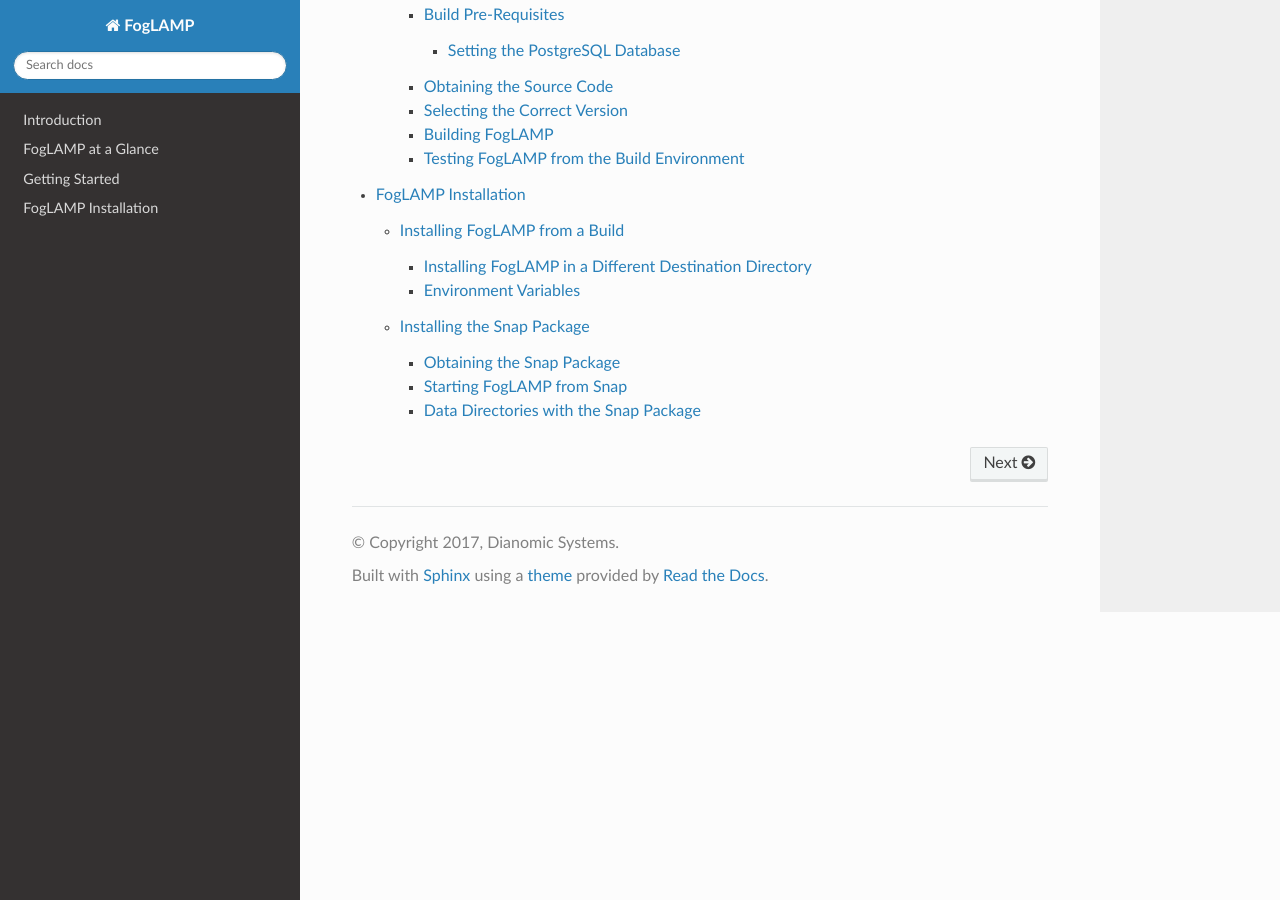
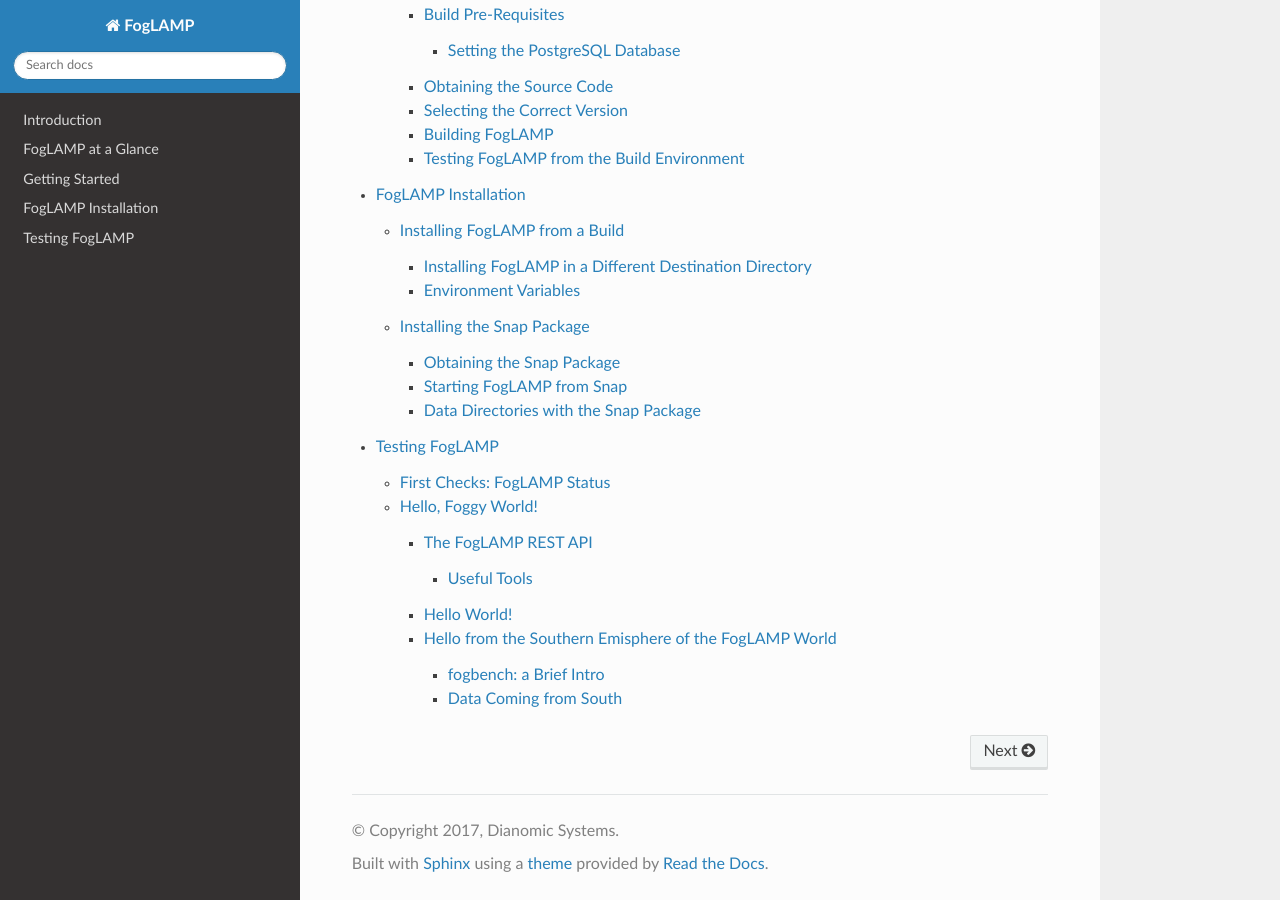
Before and after one commit to fledge-iot/fledge, a Sphinx documentation site: the page built from docs/index.rst, in a window 1280 px wide and 900 px high, scrolled down 769 px. Built offline with Sphinx 7.4.7 and the Read the Docs theme 2.0.0, drawn with Linux system fonts in a browser that asks for light colours; part of the change alters nothing that is shown.

```diff
--- /dev/null
+++ b/docs/05_testing.rst
@@ -0,0 +1,311 @@
+.. FogLAMP testing describes how to test FogLAMP
+
+.. |br| raw:: html
+
+   <br />
+
+.. Images
+.. |postman_ping| image:: images/postman_ping.jpg
+
+.. Links
+
+.. Links in new tabs
+
+.. |curl| raw:: html
+
+   <a href="https://en.wikipedia.org/wiki/CURL" target="_blank">curl</a>
+
+.. |postman| raw:: html
+
+   <a href="https://www.getpostman.com/" target="_blank">Postman</a>
+
+
+.. =============================================
+
+
+***************
+Testing FogLAMP
+***************
+
+After the installation, you are now ready to test FogLAMP. An end-to-end test involves three types of tests:
+
+- The **South** side, i.e. testing the collection of information from South microservices and associated plugins
+- The **North** side, i.e. testing the tasks that send data North to historians, databases, Enterprise and Cloud systems
+- The **East/West** side, i.e. testing the interaction of external applications with FogLAMP via REST API.
+
+This chapter describes how to tests FogLAMP in these three directions.
+
+
+First Checks: FogLAMP Status
+============================
+
+Before we start, let's make sure that FogLAMP is up and running and that we have the tasks and services in place to execute the tests. |br| First, run the ``foglamp status`` command to check if FogLAMP has already started. The result of the command can be:
+
+- ``FogLAMP not running.`` - it means that we must start FogLAMP with ``foglamp start``
+- ``FogLAMP starting.`` - it means that we have started FogLAMP but the starting phase has not been completed yet. You should wait for a little while (from few seconds to about a minute) to see FogLAMP running.
+- ``FogLAMP running.`` - (plus extra rows giving the uptime and other info. It means that FogLAMP is up and running, hence it is ready for use.
+
+
+When you have a running FogLAMP, check the extra information provided by the ``foglamp status`` command:
+
+.. code-block:: console
+
+  $ foglamp status
+  FogLAMP running.
+  FogLAMP uptime:  282 seconds.
+  === FogLAMP services:
+  foglamp.services.core
+  foglamp.services.south --port=44180 --address=127.0.0.1 --name=COAP
+  === FogLAMP tasks:
+  foglamp.tasks.north.sending_process --stream_id 1 --debug_level 1 --port=44180 --address=127.0.0.1 --name=sending process
+  foglamp.tasks.north.sending_process --stream_id 2 --debug_level 1 --port=44180 --address=127.0.0.1 --name=statistics to pi
+  $
+
+Let's analyze the output of the command:
+
+- ``FogLAMP running.`` - The FogLAMP Core microservice is running on this machine and it is responding to the status command as *running* because other basic microservices are also running.
+- ``FogLAMP uptime:  282 seconds.`` - This is a simple uptime in second provided by the Core microservice. It is equivalent to the ``ping`` method called via the REST API. The following lines provide a list of the modules running in this installation of FogLAMP. They are separated by dots and described in this way:
+  - The prefix ``foglamp`` is always present and identifies the FogLAMP modules.
+  - The following term describes the type of module: *services* for microservices, *tasks* for tasks etc.
+  - The following term is the name of the module: *core*, *storage*, *north*, *south*, *app*, *alert*
+  - The last term is the name of the plugin executed as part of the module.
+  - Extra arguments may be available: they are the arguments passed to the module by the core when it is launched.
+- ``=== FogLAMP services:`` - This block contains the list of microservices running in the FogLAMP plaftorm.
+  - ``foglamp.services.core`` is the Core microservice itself
+  - ``foglamp.services.south --port=44180 --address=127.0.0.1 --name=COAP`` - This South microservice is a listener of data pushed to FogLAMP via a CoAP protocol
+- ``=== FogLAMP tasks:`` - This block contains the list of tasks running in the FogLAMP platform.
+  - ``foglamp.tasks.north.sending_process ... --name=sending process`` is a North task that prepares and sends data collected by the South modules to the OSIsoft PI System in OMF (OSIsoft Message Format).
+  - ``foglamp.tasks.north.sending_process ... --name=statistics to pi`` is a North task that prepares and sends the internal statistics to the OSIsoft PI System in OMF (OSIsoft Message Format).
+
+
+Hello, Foggy World!
+===================
+
+The output of the ``foglamp status`` command gives you an idea of the modules runnning in your machine, but let's try to get more information from FogLAMP.
+
+
+The FogLAMP REST API
+--------------------
+
+First of all, we need to familiarize with the FogLAMP REST API. The API provides a set of methods used to monitor and administer the status of FogLAMP. Users and developers can also use the API to interact with external applications.
+
+This is a short list of the methods available to the administrators.  A more detailed list will be available soon:
+- **ping** - provides the uptime of the FogLAMP Core microservice
+- **statistics** - provides a set of statistics of the FogLAMP platform, such as data collected, sent, purged, rejected etc.
+
+
+Useful Tools
+~~~~~~~~~~~~
+
+Systems Administrators and Developers may already have their favorite tools to interact with a REST API, and they can probably use the same tools with FogLAMP. If you are not familiar with any tool, we recommend one of these:
+
+- If you are familiar with the Linux shell and command lines, |curl| is the simplest and most useful tool available. It comes with every Linux distribution (or you can easily add it if it is not available in the default installation.
+- If you prefer to use a browser-like interface, we recommend |postman|. Postman is an application available on Linux, MacOS and Windows and allows you to save queries, results, and run a set of queries with a single click.
+
+
+Hello World!
+------------
+
+Let's execute the *ping* method. First, you must identify the IP address where FogLAMP is running. If you have installed FogLAMP on your local machine, you can use *localhost*. Alternatively, check the IP address of the machine where FogLAMP is installed.
+
+.. note:: This version of FogLAMP does not have any security setup by default, therefore you may be able to access the entry point for the REST API by any external aplication, but there may be security setting on your operating environment that prevent access to specific ports from external applications. If you receive an error using the ping method, and the ``foglamp status`` command says that everything is running, it is likely that you are experiencing a security issue.
+
+The default port for the REST API is 8081. Using curl, try this command:
+
+.. code-block:: console
+
+  $ curl -s http://localhost:8081/foglamp/ping ; echo
+  {"uptime": 2646.8824095726013}
+  $
+
+The ``echo`` at the end of the line is simply used to add an extra new line to the output.
+|br| |br|
+If you are using Postman, select the *GET* method and type ``http://localhost:8081/foglamp/ping`` in the URI line. If you are accessing a remote machine, replace *localhost* with the correct IP address. The output should be something like:
+
+|postman_ping|
+
+This is the first message you may receive from FogLAMP!
+
+
+Hello from the Southern Emisphere of the FogLAMP World
+------------------------------------------------------
+
+Let's now try something more exciting. The primary job of FogLAMP is to collect data from the Edge (we call it *South*), buffer it in our storage engine and then we send the data to Cloud historians and Enterprise Servers (we call them *North*). We also offer information to local or networked applications, something we call *East* or *West*.
+|br| |br|
+In order to insert data you may need a sensor or a device that generates data. If you want to try FogLAMP but you do not have any sensor at hand, do not worry, we have a tool that can generate data as if it is a sensor.
+
+
+fogbench: a Brief Intro
+~~~~~~~~~~~~~~~~~~~~~~~
+
+FogLAMP comes with a little but pretty handy tool called **fogbench**. The tools is written in Python and it uses the same libraries of other modules of FogLAMP, therefore no extra libraries are needed. With *fogbench* you can do many things, like inserting data stored in files, running benchmarks to understand how FogLAMP performs in a given environment, or test an end-to-end installation.
+
+Depending on your environment, you can call *fogbench* in one of those ways:
+
+- In a development environment, use the script *scripts/extras/fogbench*, inside your project repository (remember to set the *FOGLAMP_ROOT* environment variable with the path to your project repository folder).
+- In an environment deployed with ``sudo make install``, use the script *bin/fogbench*.
+- In a snap installation, call the ``foglamp.fogbench`` script.
+
+Regardless of the position or environment, the *fogbench* tool, responds to your call like this:
+
+.. code-block:: console
+
+  $ foglamp.fogbench
+  >>> Make sure device service is running & CoAP server is listening on specified host and port
+  usage: fogbench [-h] [-v] [-k {y,yes,n,no}] -t TEMPLATE [-o OUTPUT]
+                  [-I ITERATIONS] [-O OCCURRENCES] [-H HOST] [-P PORT]
+                  [-i INTERVAL] [-S {total}]
+  fogbench: error: the following arguments are required: -t/--template
+  $
+
+...or more specifically, when you call invoke *fogbench* with the *--help* or *-h* argument:
+
+.. code-block:: console
+
+  $ foglamp.fogbench -h
+  >>> Make sure device service is running & CoAP server is listening on specified host and port
+  usage: fogbench [-h] [-v] [-k {y,yes,n,no}] -t TEMPLATE [-o OUTPUT]
+                  [-I ITERATIONS] [-O OCCURRENCES] [-H HOST] [-P PORT]
+                  [-i INTERVAL] [-S {total}]
+
+  fogbench -- a Python script used to test FogLAMP (simulate payloads)
+
+  optional arguments:
+    -h, --help            show this help message and exit
+    -v, --version         show program's version number and exit
+    -k {y,yes,n,no}, --keep {y,yes,n,no}
+                            Do not delete the running sample (default: no)
+    -t TEMPLATE, --template TEMPLATE
+                          Set the template file, json extension
+    -o OUTPUT, --output OUTPUT
+                          Set the statistics output file
+    -I ITERATIONS, --iterations ITERATIONS
+                          The number of iterations of the test (default: 1)
+    -O OCCURRENCES, --occurrences OCCURRENCES
+                          The number of occurrences of the template (default: 1)
+    -H HOST, --host HOST  CoAP server host address (default: localhost)
+    -P PORT, --port PORT  The FogLAMP port. (default: 5683)
+    -i INTERVAL, --interval INTERVAL
+                          The interval in seconds for each iteration (default:
+                          0)
+    -S {total}, --statistics {total}
+                          The type of statistics to collect (default: total)
+
+  The initial version of fogbench is meant to test the sensor/device interface
+  of FogLAMP using CoAP
+  $
+
+In order to use *fogbench* you need a template file. The template is a set of JSON elements that are used to create a random set of values that simulate the data generated by one or more sensors. FogLAMP comes with a template file named *fogbench_sensor_coap.template.json*. The template is located here:
+
+- In a development environment, look in *data/extras/fogbench* in the project repository folder.
+- In an environment deployed using ``sudo make install``, look in *$FOGLAMP_DATA/extras/fogbench*.
+- In a snap installation, look in */snap/foglamp/current/usr/local/foglamp/data/extras/fogbench* (the directory is readonly).
+
+The template file looks like this:
+
+
+.. code-block:: console
+
+  $ cat /snap/foglamp/current/usr/local/foglamp/data/extras/fogbench/fogbench_sensor_coap.template.json
+  [
+    { "name"          : "TI sensorTag/luxometer",
+      "sensor_values" : [ { "name": "lux", "type": "number", "min": 0, "max": 130000, "precision":3 } ] },
+    { "name"          : "TI sensorTag/pressure",
+      "sensor_values" : [ { "name": "pressure", "type": "number", "min": 800.0, "max": 1100.0, "precision":1 } ] },
+    { "name"          : "TI sensorTag/humidity",
+      "sensor_values" : [ { "name": "humidity",    "type": "number", "min": 0.0, "max": 100.0 },
+                          { "name": "temperature", "type": "number", "min": 0.0, "max": 50.0  } ] },
+    { "name"          : "TI sensorTag/temperature",
+      "sensor_values" : [ { "name": "object", "type": "number", "min": 0.0, "max": 50.0 },
+                          { "name": "ambient", "type": "number", "min": 0.0, "max": 50.0 } ] },
+    { "name"          : "TI sensorTag/accelerometer",
+      "sensor_values" : [ { "name": "x", "type": "number", "min": -2.0, "max": 2.0 },
+                          { "name": "y", "type": "number", "min": -2.0, "max": 2.0 },
+                          { "name": "z", "type": "number", "min": -2.0, "max": 2.0 } ] },
+    { "name"          : "TI sensorTag/gyroscope",
+      "sensor_values" : [ { "name": "x", "type": "number", "min": -255.0, "max": 255.0 },
+                          { "name": "y", "type": "number", "min": -255.0, "max": 255.0 },
+                          { "name": "z", "type": "number", "min": -255.0, "max": 255.0 } ] },
+    { "name"          : "TI sensorTag/magnetometer",
+      "sensor_values" : [ { "name": "x", "type": "number", "min": -255.0, "max": 255.0 },
+                          { "name": "y", "type": "number", "min": -255.0, "max": 255.0 },
+                          { "name": "z", "type": "number", "min": -255.0, "max": 255.0 } ] },
+    { "name"          : "mouse",
+      "sensor_values" : [ { "name": "button", "type": "enum", "list": [ "up", "down" ] } ] },
+    { "name"          : "switch",
+      "sensor_values" : [ { "name": "button", "type": "enum", "list": [ "up", "down" ] } ] },
+    { "name"          : "wall clock",
+      "sensor_values" : [ { "name": "tick", "type": "enum", "list": [ "tock" ] } ] }
+  ]
+  $
+
+In the array, each element simulates a message from a sensor, with a name, a set of data points that have their name, value type and range.
+
+
+Data Coming from South
+~~~~~~~~~~~~~~~~~~~~~~
+
+Now you should have all the information necessary to test the CoAP South microservice. From the command line, type:
+
+- ``$FOGLAMP_ROOT/scripts/extras/fogbench -t $FOGLAMP_ROOT/data/extras/fogbench/fogbench_sensor_coap.template.json``, if you are in a development environment, with the *FOGLAMP_ROOT* environment variable set with the path to your project repository folder
+- ``$FOGLAMP_ROOT/bin/fogbench -t $FOGLAMP_DATA/extras/fogbench/fogbench_sensor_coap.template.json``, if you are in a deployed environment, with *FOGLAMP_ROOT* and *FOGLAMP_DATA* set correctly.
+  - If you have installed FogLAMP in the default location (i.e. */usr/local/foglamp*), type ``cd /usr/local/foglamp;bin/fogbench -t data/extras/fogbench/fogbench_sensor_coap.template.json``.
+- ``foglamp.fogbench -t /snap/foglamp/current/usr/local/foglamp/data/extras/fogbench/fogbench_sensor_coap.template.json``, if you have installed a snap version of FogLAMP.
+
+The output of your command should be:
+
+.. code-block:: console
+
+  $ scripts/extras/fogbench -t data/extras/fogbench/fogbench_sensor_coap.template.json
+  >>> Make sure device service is running & CoAP server is listening on specified host and port
+  Total Statistics:
+
+  Start Time: 2017-12-17 07:17:50.615433
+  Ene Time:   2017-12-17 07:17:50.650620
+
+  Total Messages Transferred: 10
+  Total Bytes Transferred:    2880
+
+  Total Iterations: 1
+  Total Messages per Iteration: 10.0
+  Total Bytes per Iteration:    2880.0
+
+  Min messages/second: 284.19586779208225
+  Max messages/second: 284.19586779208225
+  Avg messages/second: 284.19586779208225
+
+  Min Bytes/second: 81848.4099241197
+  Max Bytes/second: 81848.4099241197
+  Avg Bytes/second: 81848.4099241197
+  $
+
+Congratulations! You have just inserted data into FogLAMP from the CoAP South microservice. More specifically, the output informs you that the data inserted has been composed by 10 different messages for a total of 2,880 Bytes, for an average of 284 messages per second and 81,848 Bytes per second.
+
+If you want to stress FogLAMP a bit, you may insert the same data sample several times, by using the *-I* or *--iterations* argument:
+
+.. code-block:: console
+
+  $ scripts/extras/fogbench -t data/extras/fogbench/fogbench_sensor_coap.template.json -I 100
+  >>> Make sure device service is running & CoAP server is listening on specified host and port
+  Total Statistics:
+
+  Start Time: 2017-12-17 07:33:40.568130
+  End Time:   2017-12-17 07:33:43.205626
+
+  Total Messages Transferred: 1000
+  Total Bytes Transferred:    288000
+
+  Total Iterations: 100
+  Total Messages per Iteration: 10.0
+  Total Bytes per Iteration:    2880.0
+
+  Min messages/second: 98.3032852957946
+  Max messages/second: 625.860558267618
+  Avg messages/second: 455.15247432732866
+
+  Min Bytes/second: 28311.346165188843
+  Max Bytes/second: 180247.840781074
+  Avg Bytes/second: 131083.9126062706
+  $
+
+Here we have inserted the same set of data 100 times, therefore the total number of Bytes inserted is 288,000. The performance and insertion rates varies with each iteration and *fogbench* presents the minimum, maximum and average values.
--- a/docs/index.rst
+++ b/docs/index.rst
@@ -11,3 +11,4 @@ Welcome to FogLAMP's documentation!
     02_foglamp_at_a_glance
     03_getting_started
     04_installation
+    05_testing
```
Also changed, not shown: docs/images/postman_ping.jpg (added).
